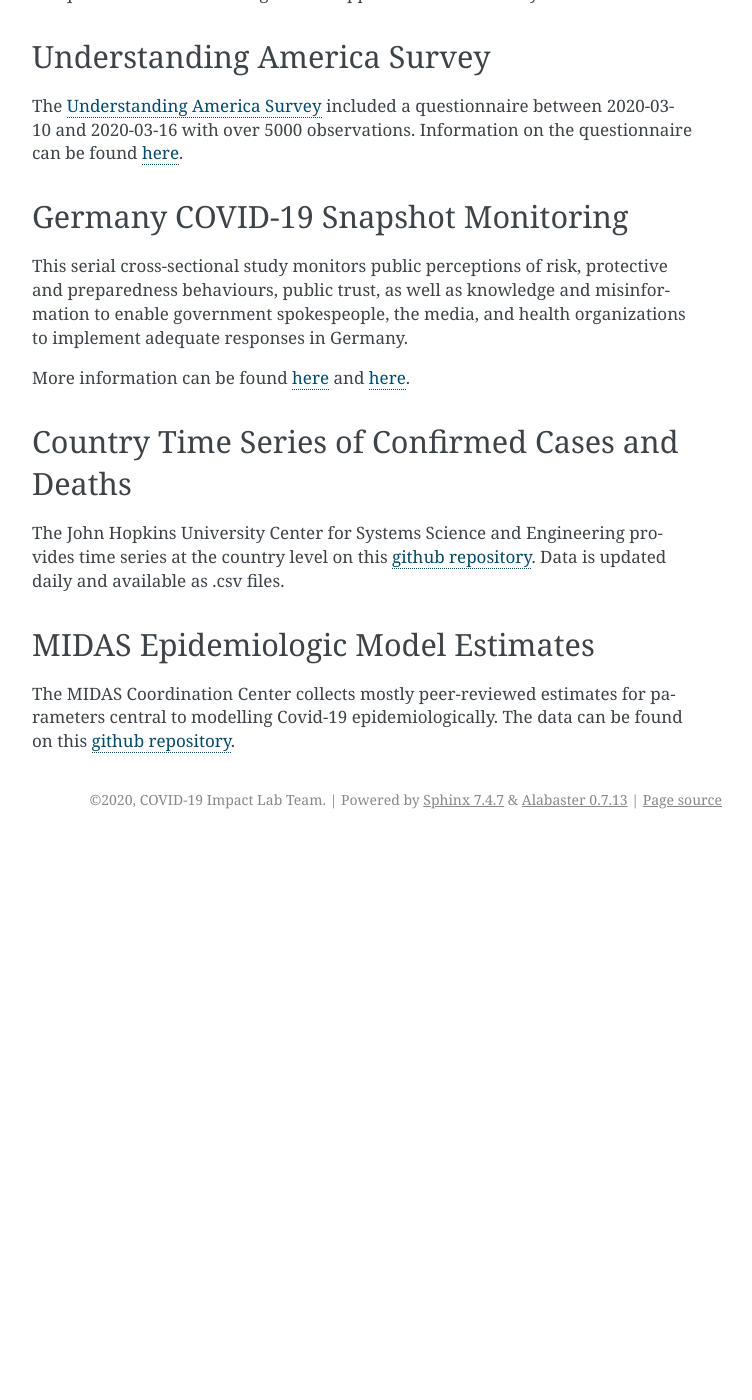
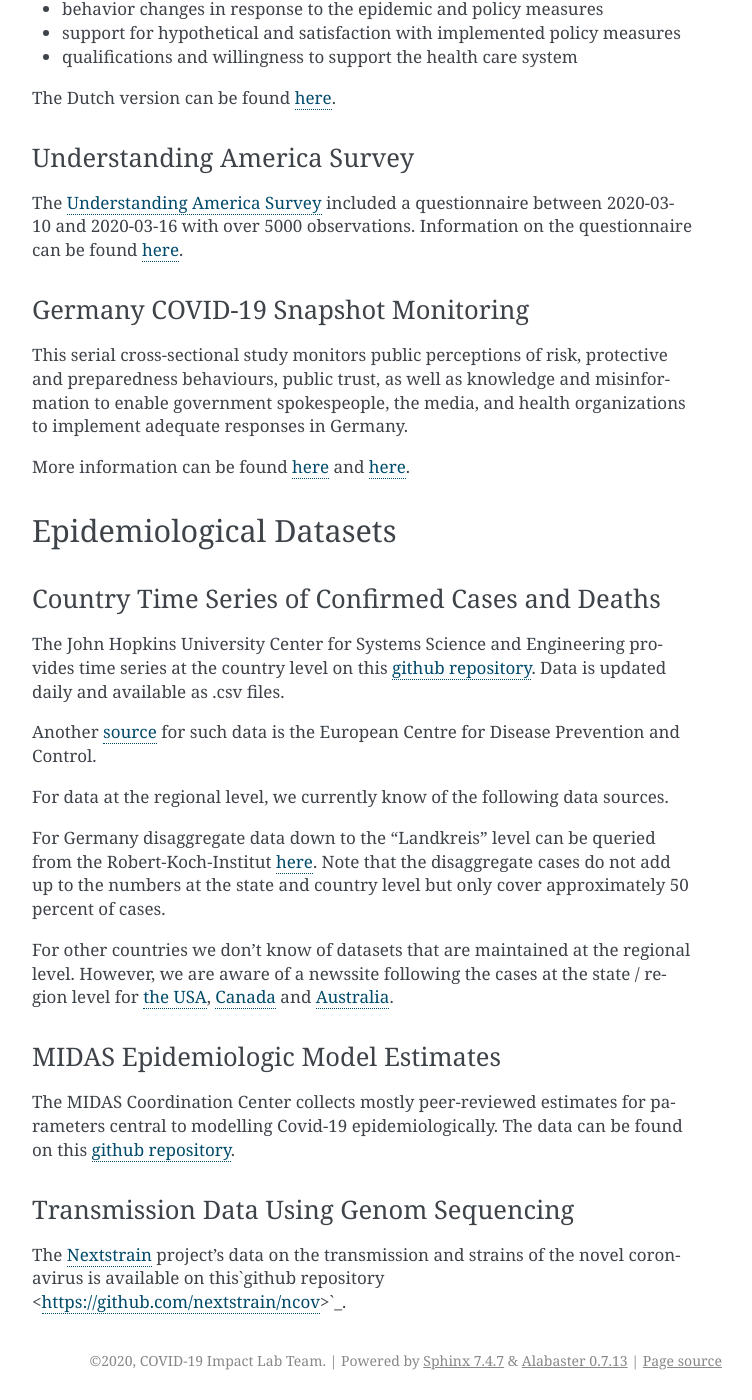
Before and after one commit to covid-19-impact-lab/covid-19-impact-lab, a Sphinx documentation site: the page built from docs/source/datasets.rst, in a window 1280 px wide and 1400 px high, scrolled down 619 px. Shown: the whole window, without its empty margins (388-1140 px from the left). Built offline with Sphinx 7.4.7, drawn with Linux system fonts in a browser that asks for light colours; before the commit the page ends 1458 px from its top, so only the background shows below that; some of the changed text lies outside the part shown.

Commit message:
Add regional data. Finish covering the reddit sources. Restructure into social science and epidemiological data sources.

```diff
--- a/docs/source/datasets.rst
+++ b/docs/source/datasets.rst
@@ -9,6 +9,10 @@
 
 As there are new studies being planned and being rolled out, do not hesitate make us aware of new studies and datasets.
 To do so please contact `Klara Röhrl <https://github.com/roecla>`_ via Zulip or Email.
+
+-------------------------
+Social Science Datasets
+-------------------------
 
 LISS
 ====
@@ -22,6 +26,7 @@
 - support for hypothetical and satisfaction with implemented policy measures
 - qualifications and willingness to support the health care system
 
+The Dutch version can be found `here <LISS_covid19_questionnaire_dutch_20200320_1.0.pdf>`_.
 
 Understanding America Survey
 =============================
@@ -55,15 +60,38 @@
 More information can be found `here <http://dx.doi.org/10.23668/psycharchives.2776>`_ and `here <https://www.uni-erfurt.de/kommunikationswissenschaft/profil/professuren/pidi/>`_.
 
 
+--------------------------
+Epidemiological Datasets
+--------------------------
+
 Country Time Series of Confirmed Cases and Deaths
 ==================================================
 
 The John Hopkins University Center for Systems Science and Engineering provides time series at the country level on this `github repository <https://github.com/CSSEGISandData/COVID-19>`_. Data is updated daily and available as .csv files.
 
+Another `source <https://www.ecdc.europa.eu/en/publications-data/download-todays-data-geographic-distribution-covid-19-cases-worldwide>`_ for such data is the European Centre for Disease Prevention and Control.
+
+For data at the regional level, we currently know of the following data sources.
+
+For Germany disaggregate data down to the "Landkreis" level can be queried from the
+Robert-Koch-Institut `here <https://survstat.rki.de/Content/Query/Create.aspx>`_.
+Note that the disaggregate cases do not add up to the numbers at the state and country level but only cover approximately 50 percent of cases.
+
+For other countries we don't know of datasets that are maintained at the regional level. However, we are aware of a newssite following the cases at the state / region level for
+`the USA <https://bnonews.com/index.php/2019/12/tracking-coronavirus-u-s-data/>`_,
+`Canada <https://bnonews.com/index.php/2019/12/tracking-coronavirus-canada-data/>`_ and
+`Australia <https://bnonews.com/index.php/2019/12/tracking-coronavirus-australia-data/>`_.
+
 MIDAS Epidemiologic Model Estimates
 =====================================
 
 The MIDAS Coordination Center collects mostly peer-reviewed estimates for parameters central to modelling Covid-19 epidemiologically. The data can be found on this `github repository <https://github.com/midas-network/COVID-19>`_.
+
+
+Transmission Data Using Genom Sequencing
+=========================================
+
+The `Nextstrain <https://nextstrain.org/ncov>`_ project's data on the transmission and strains of the novel coronavirus is available on this`github repository <https://github.com/nextstrain/ncov>`_.
 
 
 .. Scrapped Datasets
```
Also changed, not shown: 1 other file.
